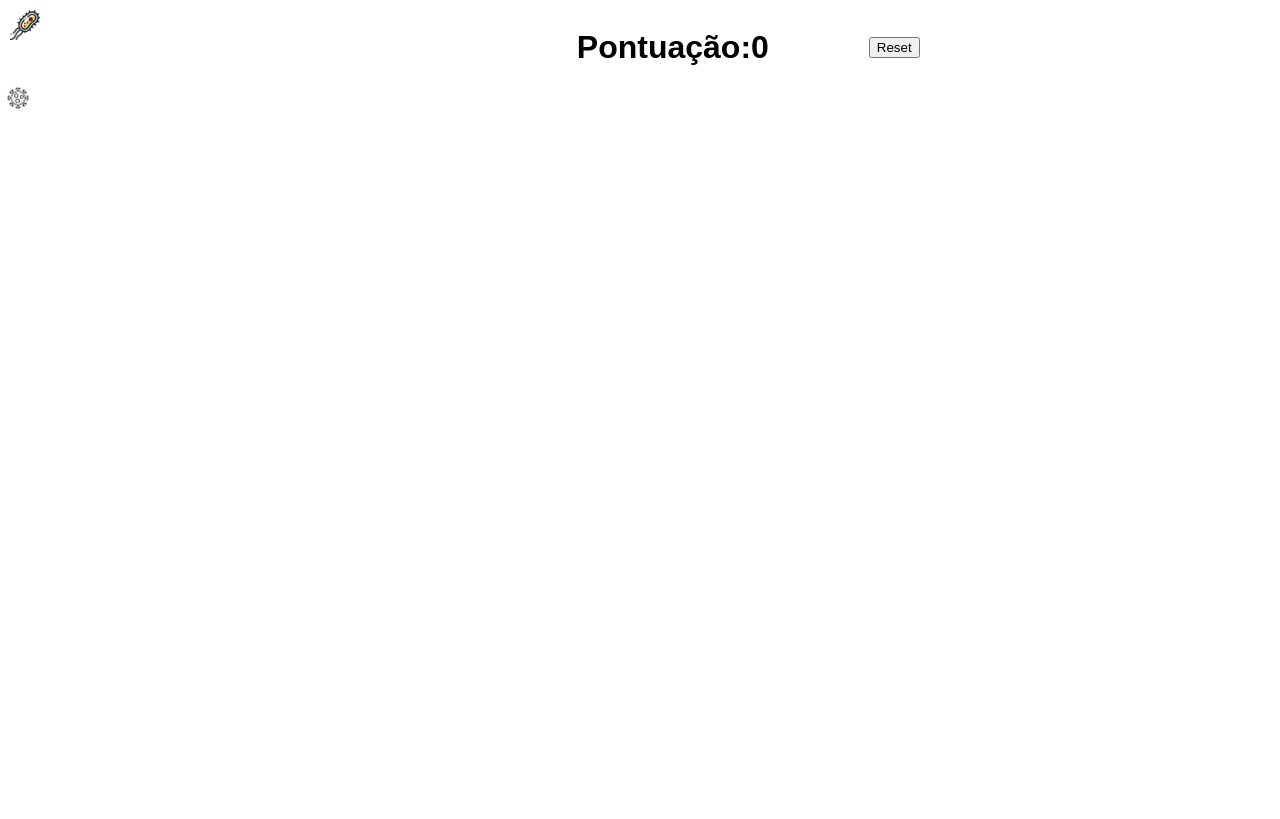
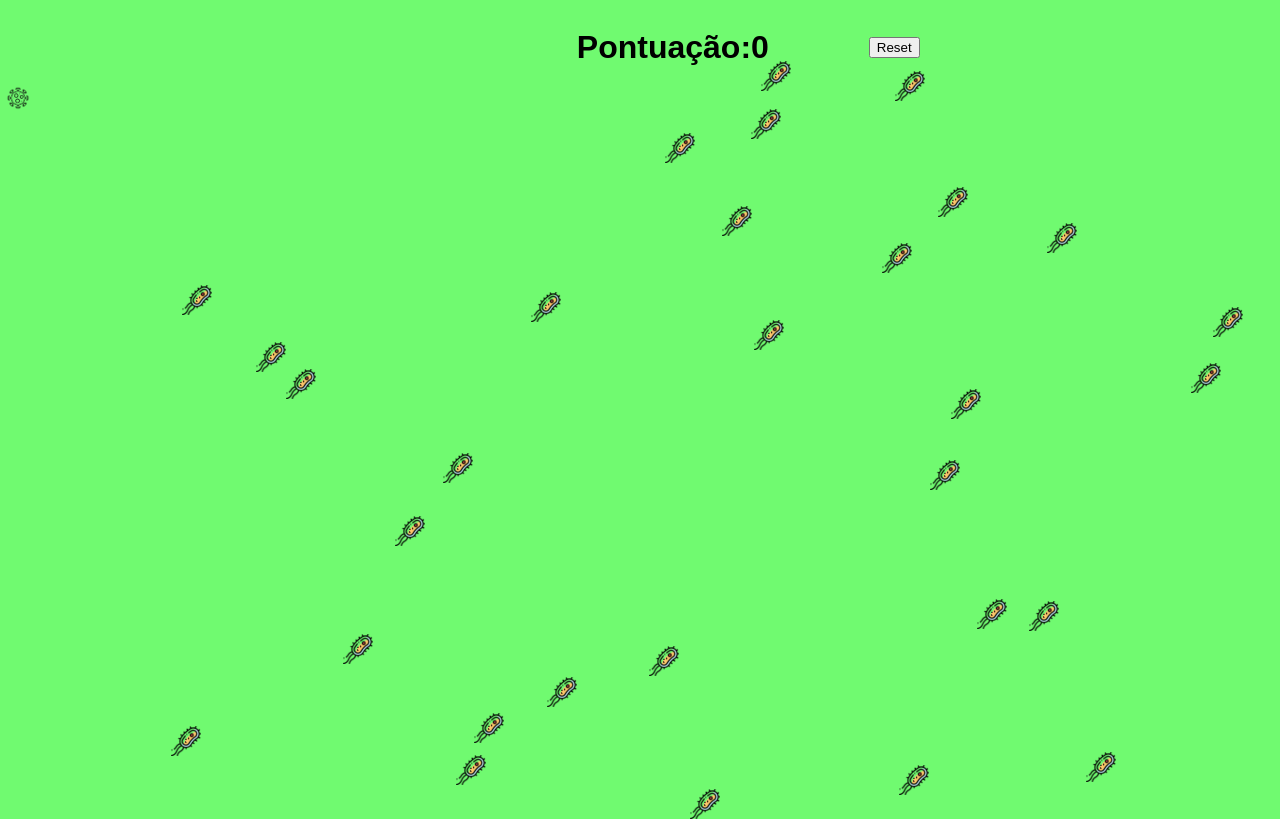
Before and after one commit to carlosrenatoalves/jogo, a plain HTML site: page index.html in a window 1280 px wide. Drawn offline with Linux system fonts and the light colour scheme.

Commit message:
Add files via upload

```diff
--- a/estilo.css
+++ b/estilo.css
@@ -8,7 +8,7 @@
     z-index: -1;
 }
 
-#comida{
+.comida{
     height: 30px;
     width: 30px;
     display: block;
@@ -28,3 +28,7 @@ div{
 #botao{
     margin-left: 100px;
 }
+
+body{
+    background-color: rgb(112, 250, 112);
+}
--- a/index.html
+++ b/index.html
@@ -13,7 +13,6 @@
         <button id="botao">Reset</button>
     </div>
     <img id="quadrado" src="bact.png" width="20" height="20">
-    <img id="comida" src="comida.png">
 
 </body>
 </html>
--- a/jogo.js
+++ b/jogo.js
@@ -1,13 +1,19 @@
 
 const quadrado = document.getElementById("quadrado");
-const comida = document.getElementById("comida");
+let comida = new Array();
+for (i = 0; i < 30; i++) {
+    comida[i] = document.createElement("img");
+    comida[i].src="comida.png";
+    comida[i].className="comida";
+    document.body.appendChild(comida[i]);
+}
 const titulo = document.getElementById("titulo");
 const botao = document.getElementById("botao");
 let largura = 30;
 let altura = 30;
 let pont = 0;
-
-
+let posX = new Array();
+let posY = new Array();
 
 function quadradoMove(x, y) {  //faz o quadrado se mover
     quadrado.style.left = `${x}px`;
@@ -22,13 +28,27 @@ function calculaDistancia(x, y, x2, y2) { // calcula a distancia entre o quadrad
     return dist;
 }
 
+function posicaoComida(i) {
+
+        const maxWidth = window.innerWidth - 3;
+        const maxHeight = window.innerHeight - 3;
+        posX[i] = Math.floor(Math.random() * maxWidth);
+        posY[i] = Math.floor(Math.random() * maxHeight);
+
+        comida[i].style.left = `${posX[i]}px`;
+        comida[i].style.top = `${posY[i]}px`;
+}
+
+
 
 var bo = true;
 if (bo == true) {
-    comida.style.left = `10px`;
-    comida.style.top = `10px`;
-    var posX = 10;
-    var posY = 10;
+
+    for(i=0;i<30;i++){
+        posicaoComida(i);
+    }
+
+
     bo = false;
     titulo.textContent = `Pontuação:${pont}`;
 }
@@ -45,6 +65,10 @@ botao.addEventListener('click', () => {
     largura = 30;
     altura = 30;
 
+    for(i=0;i<30;i++){
+        posicaoComida(i);
+    }
+
 });
 
 function norm(largura, altura) {
@@ -58,17 +82,14 @@ document.addEventListener('mousemove', (event) => {
     const mousey = event.clientY;
 
     quadradoMove(mousex, mousey);
-    var dist = calculaDistancia(mousex, mousey, posX + 15, posY + 15);
 
-    if (dist < Math.floor(0.2 * norm(largura, altura))) {
 
-        const maxWidth = window.innerWidth - 3;
-        const maxHeight = window.innerHeight - 3;
-        posX = Math.floor(Math.random() * maxWidth);
-        posY = Math.floor(Math.random() * maxHeight);
+    for (i = 0; i < 30; i++) {
+        var dist = calculaDistancia(mousex, mousey, posX[i] + 15, posY[i] + 15);
 
-        comida.style.left = `${posX}px`;
-        comida.style.top = `${posY}px`;
+        if (dist < Math.floor(0.25 * norm(largura, altura))) {
+
+            posicaoComida(i);
 
             largura = largura + 5;
             altura = altura + 5;
@@ -80,4 +101,5 @@ document.addEventListener('mousemove', (event) => {
             pont++;
             titulo.textContent = `Pontuação:${pont}`;
         }
+    }
 });
```
Lines whose indentation alone changed are shown as unchanged.
